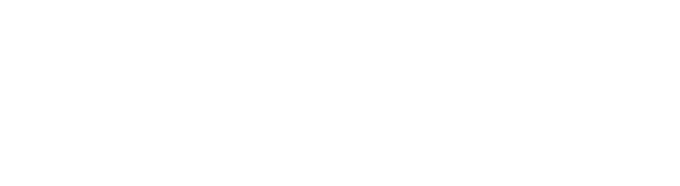
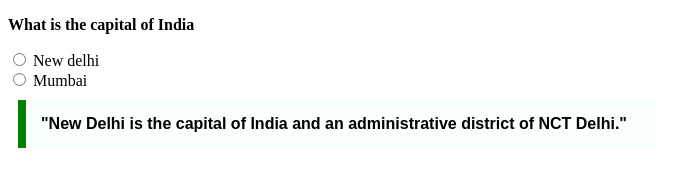
Before and after one commit to acciojob/trivia-abhishekbenny147, a website: page main.html in a window 1280 px wide. Shown: the whole page, without its empty margins (0-680 px from the left). Drawn offline with Linux system fonts and the light colour scheme.

Commit message:
created a submission

```diff
--- a/main.html
+++ b/main.html
@@ -7,6 +7,23 @@
 </head>
 
 <body>
+	<section>
+		<p><strong>What is the capital of India</strong></p>
+		<form>
+			<label>
+				<input type="radio" name="capital" value="new-delhi">
+				New delhi
+			</label><br>
+			<label>
+				<input type="radio" name="capital" value="mumbai">
+				Mumbai
+			</label>
+		</form>
+	</section>
+
+	<blockquote>
+		 "New Delhi is the capital of India and an administrative district of NCT Delhi."
+	</blockquote>
 	<!-- the entire body must be written by student -->
     <script type="text/javascript" src="./script.js">
 </script>
--- a/styles.css
+++ b/styles.css
@@ -1,2 +1,11 @@
 
 /* Your CSS Code here. */
+blockquote{
+	max-width: 600px;
+    margin: 10px;
+    padding: 15px;
+    border-left: 8px solid green;
+    background-color: #f8fffe;
+    font-weight: bold;
+    font-family: Arial, sans-serif;
+}
```
